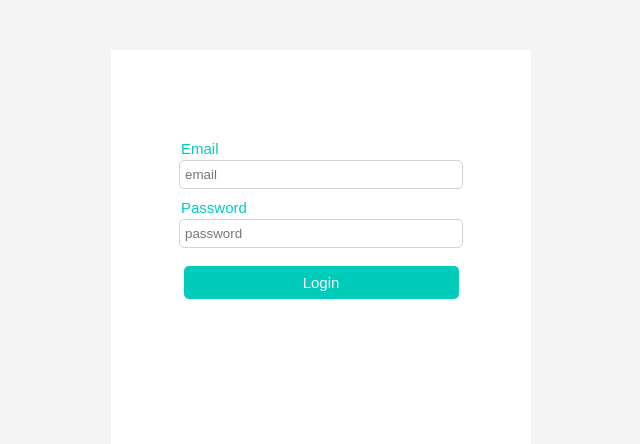
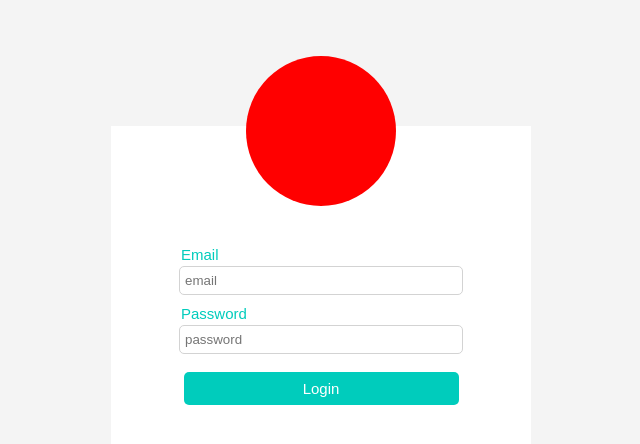
Before and after one commit to Madses/application, a React (Create React App) app in the folder client/: page /login in a window 1280 px wide. Shown: the top 444 px of the page, without its empty margins (319-959 px from the left). Built offline with nearby package versions, Linux system fonts and the light colour scheme; no server answers.

Commit message:
Added logo space for the form

```diff
--- a/client/src/components/auth/Login.js
+++ b/client/src/components/auth/Login.js
@@ -3,7 +3,7 @@ import {connect} from 'react-redux';
 import {setAlert} from '../../actions/alert';
 import {login,loadUser} from '../../actions/auth';
 import {Redirect} from 'react-router-dom';
-import {Wrapper,Form,Label,Input,SubmitButton} from './StyledForm';
+import {Wrapper,Form,Label,Input,SubmitButton, FormImage} from './StyledForm';
 
 
 const Login = ({login,isAuthenticated, isLoading,user})  => {
@@ -30,6 +30,7 @@ const Login = ({login,isAuthenticated, isLoading,user})  => {
 
     return (
         <Wrapper>
+            <FormImage />
             <Form onSubmit = {e => onSubmit(e)}>
                 <Label><span>Email</span></Label>
                 <Input type ="text"  name="email" placeholder ="email"  value={email} onChange={e => onChange(e)}></Input>
--- a/client/src/components/auth/StyledForm.js
+++ b/client/src/components/auth/StyledForm.js
@@ -5,16 +5,14 @@ const Wrapper = styled.div`
     width:400px;
     height:400px;
     background:white;
-
     padding: 10px;
-    margin-top:200px;
-    margin-top:50px;
+    margin-top:10%;
 `;
 
 const Form = styled.form`
    width: 400px;
    margin: 0 auto;
-   margin-top:60px;
+   margin-top:5%;
    background: orange;
    text-align:center
    padding-top:20px;
@@ -56,10 +54,21 @@ const Label = styled.div`
     text-align:left;
 `;
 
+
+const FormImage = styled.div`
+    width: 150px;
+    height: 150px;
+    margin: 0 auto;
+    background:red;
+    margin-top: -20%;
+    border-radius:100%;
+`;
+
 export {
     Wrapper,
     Form,
     Input,
     SubmitButton,
-    Label
+    Label,
+    FormImage
 }
```
Also changed, not shown: 1 other file (tests, documents, lock files or other folders).
